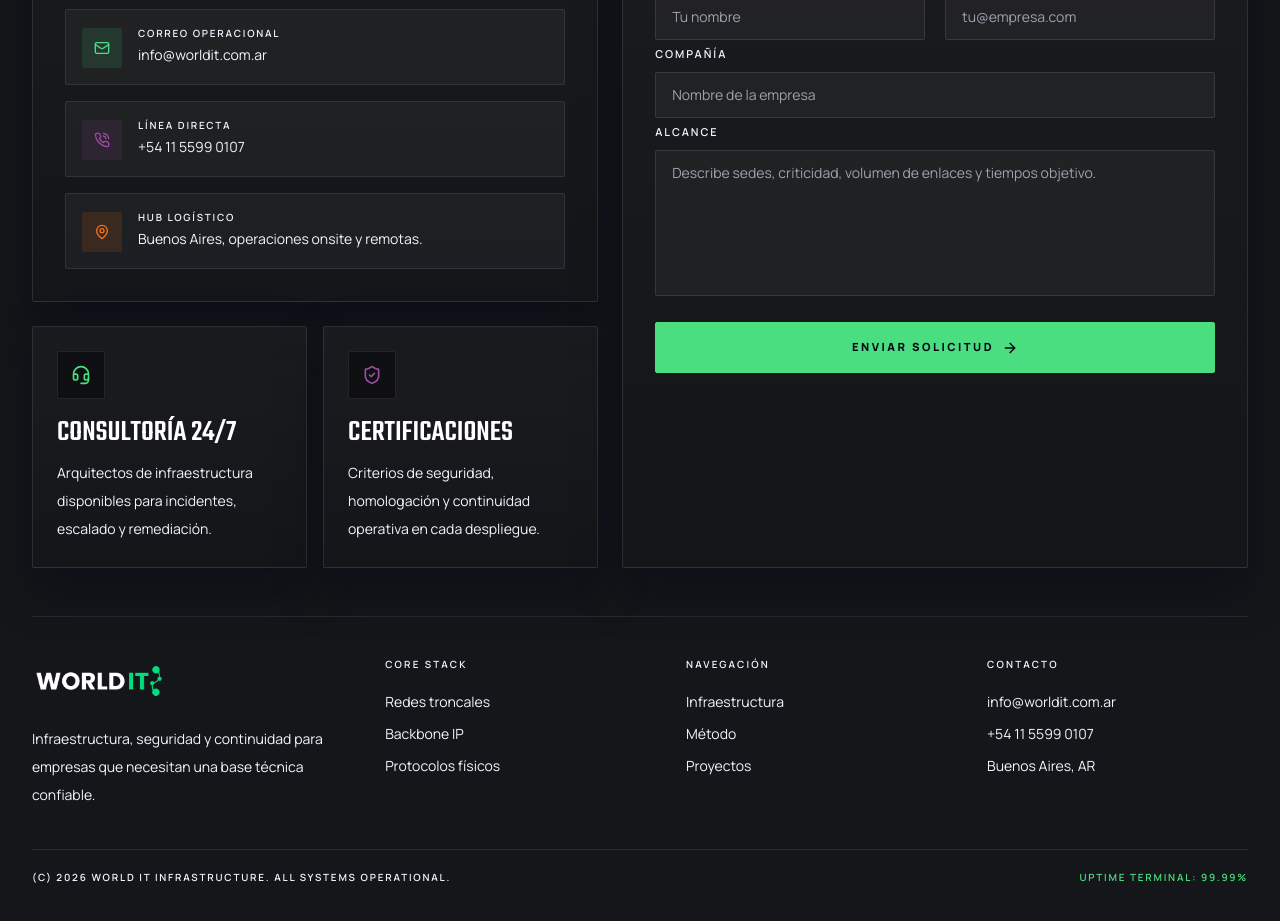
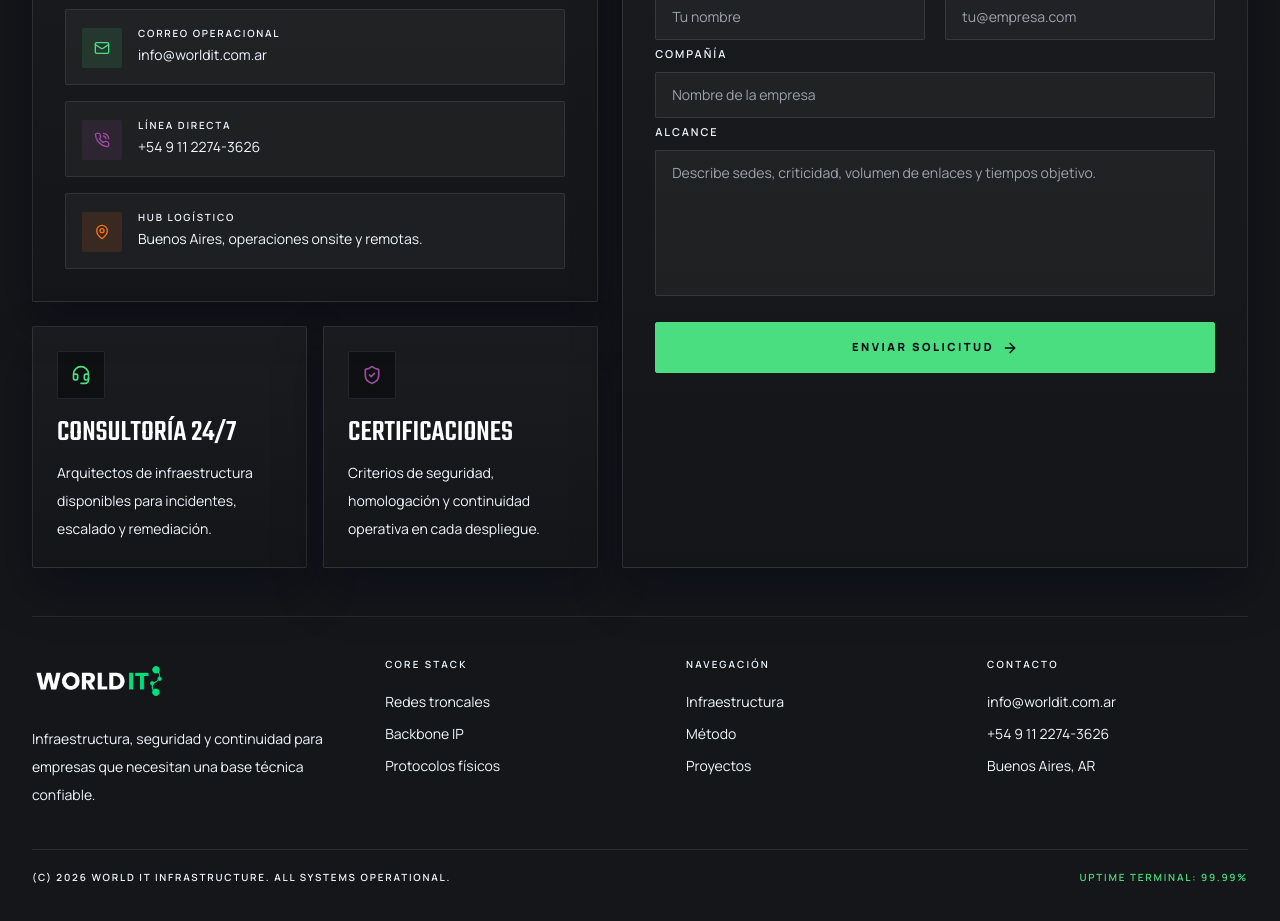
Before and after one commit to Vleoh/worldit, a React (Vite) app: page / in a window 1280 px wide. Shown: the part 4760-5681 px from the top of the page. Built offline with nearby package versions, Linux system fonts and the light colour scheme.

Commit message:
Update contact and WhatsApp number

```diff
--- a/src/components/Contact.tsx
+++ b/src/components/Contact.tsx
@@ -14,7 +14,7 @@ const footerColumns = [
   },
   {
     title: 'Contacto',
-    items: ['info@worldit.com.ar', '+54 11 5599 0107', 'Buenos Aires, AR'],
+    items: ['info@worldit.com.ar', '+54 9 11 2274-3626', 'Buenos Aires, AR'],
   },
 ];
 
@@ -119,7 +119,7 @@ export default function Contact() {
                   </span>
                   <div>
                     <p className="text-[0.62rem] font-semibold uppercase tracking-[0.18em] text-white/42">Línea directa</p>
-                    <p className="mt-1 text-sm text-white/82">+54 11 5599 0107</p>
+                    <p className="mt-1 text-sm text-white/82">+54 9 11 2274-3626</p>
                   </div>
                 </div>
 
--- a/src/components/WhatsAppFloatingButton.tsx
+++ b/src/components/WhatsAppFloatingButton.tsx
@@ -1,4 +1,4 @@
-const whatsappHref = 'https://wa.me/541155990107';
+const whatsappHref = 'https://wa.me/5491122743626';
 
 export default function WhatsAppFloatingButton() {
   return (
```
